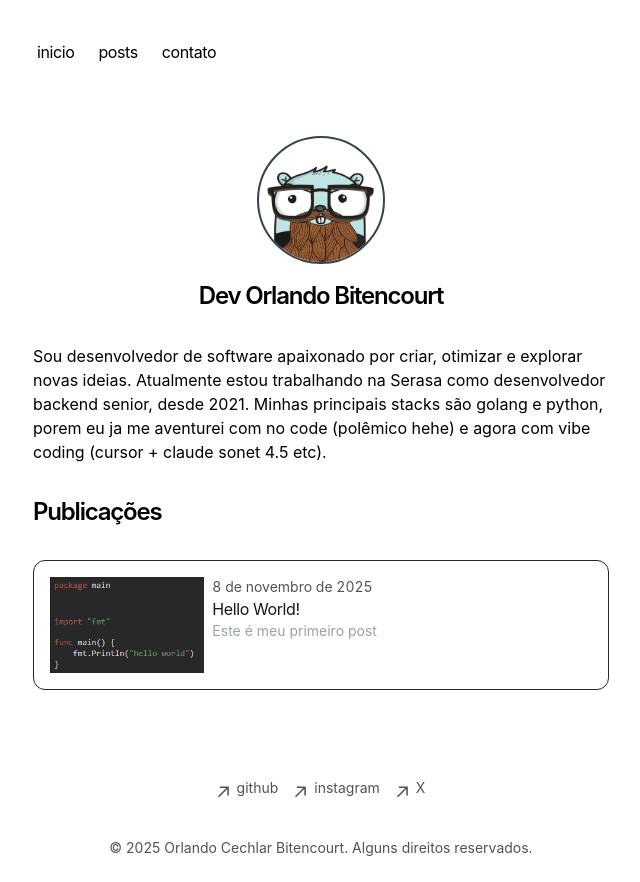
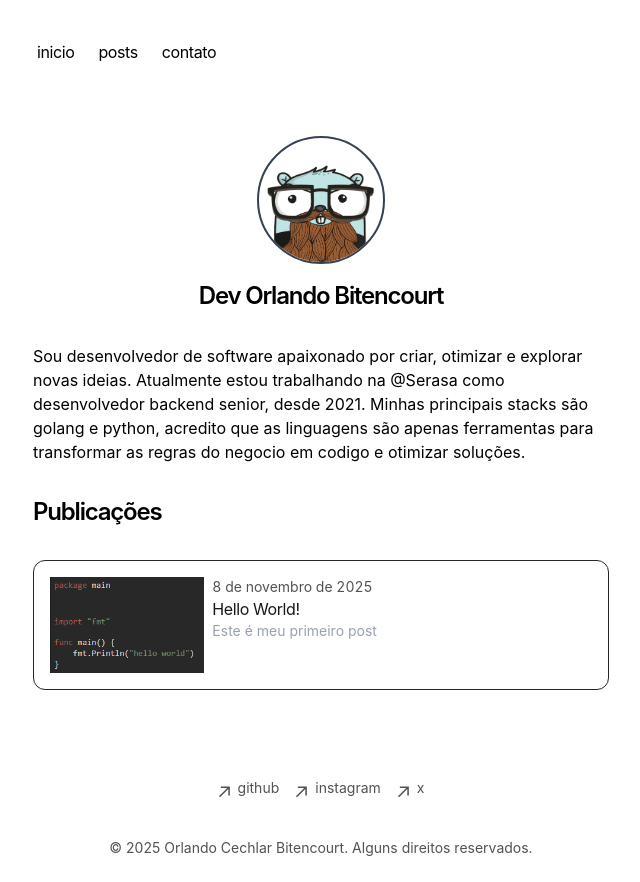
Before and after one commit to OrlandoBitencourt/orlandobitencourt.github.io, a Next.js app: page / in a window 1280 px wide. Shown: the whole page, without its empty margins (319-959 px from the left). Built offline with nearby package versions, Linux system fonts and the light colour scheme.

Commit message:
Update footer label and page bio text
Changed the footer social link label from 'X' to 'x'. Updated the bio text on the main page to mention '@Serasa' and revised the description of technology stacks and development philosophy.

```diff
--- a/app/components/footer.tsx
+++ b/app/components/footer.tsx
@@ -49,7 +49,7 @@ export default function Footer() {
             href="https://x.com/orlandocbit"
           >
             <ArrowIcon />
-            <p className="ml-2 h-7">X</p>
+            <p className="ml-2 h-7">x</p>
           </a>
         </li>
       </ul>
--- a/app/page.tsx
+++ b/app/page.tsx
@@ -13,9 +13,9 @@ export default function Page() {
       </h1>
       <p className="mb-4">
         {`Sou desenvolvedor de software apaixonado por criar, otimizar e explorar novas ideias.
-          Atualmente estou trabalhando na Serasa como desenvolvedor backend senior, desde 2021.
-          Minhas principais stacks são golang e python, porem eu ja me aventurei com no code
-          (polêmico hehe) e agora com vibe coding (cursor + claude sonet 4.5 etc).`}
+          Atualmente estou trabalhando na @Serasa como desenvolvedor backend senior, desde 2021.
+          Minhas principais stacks são golang e python, acredito que as linguagens são apenas
+          ferramentas para transformar as regras do negocio em codigo e otimizar soluções.`}
       </p>
       <div className="my-8">
         <BlogPosts />
```
